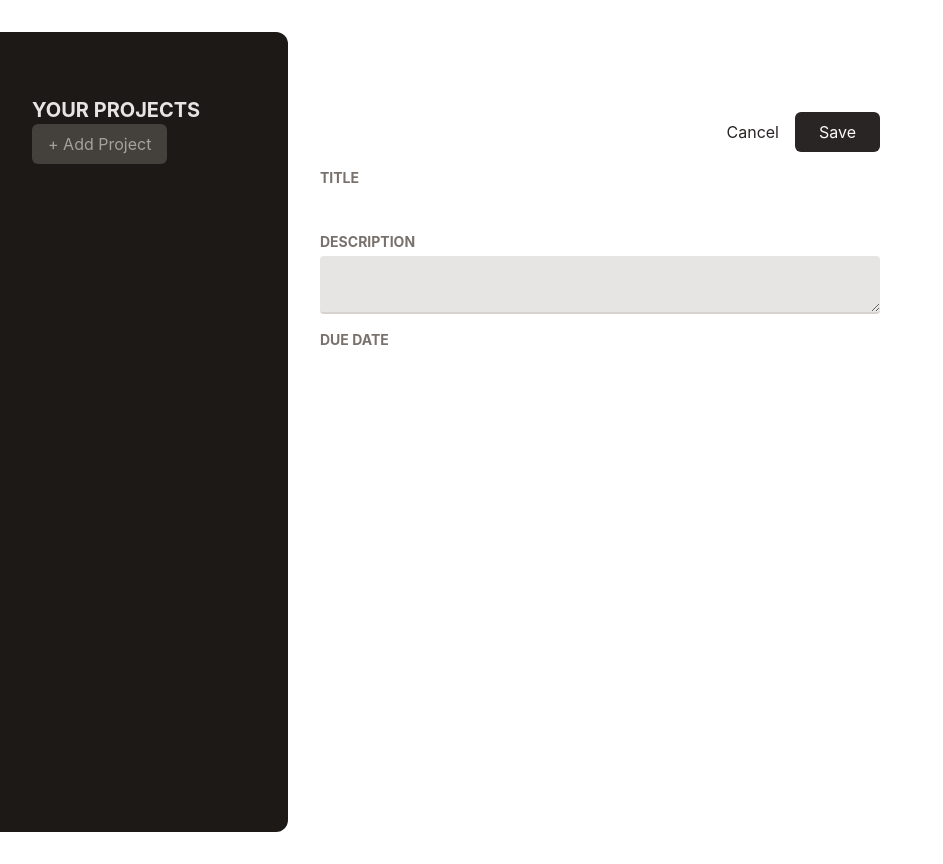
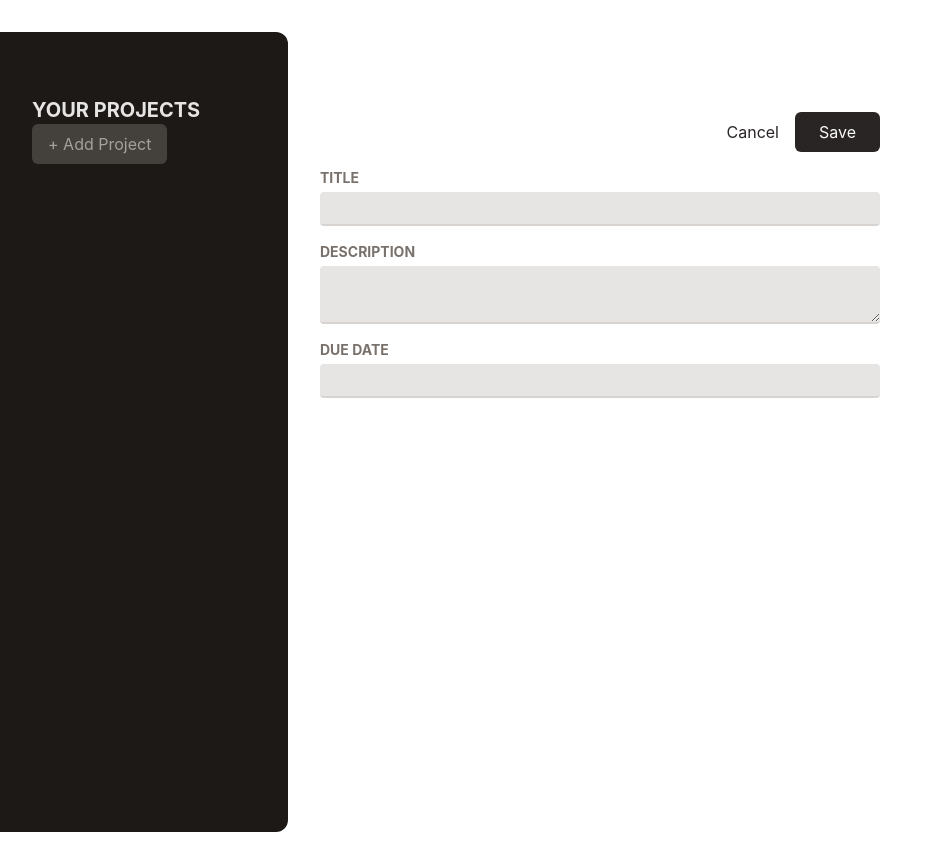
Before and after one commit to LeGiaUy/project-management-app, a React (Vite) app: page / in a window 1280 px wide. Shown: the whole page, without its empty margins (0-943 px from the left). Built offline with nearby package versions, Linux system fonts and the light colour scheme.

Commit message:
style: update Input component styling

```diff
--- a/src/components/Input.jsx
+++ b/src/components/Input.jsx
@@ -1,16 +1,15 @@
 export default function Input({ label, textarea, ...props }) {
+  const classes =
+    "w-full p-1 border-b-2 rounded-sm border-stone-300 bg-stone-200 text-stone-600 focus:outline-none focus:border-stone-600";
   return (
     <p className="flex flex-col gap-1 my-4">
       <label className="text-sm font-bold uppercase text-stone-500">
         {label}
       </label>
       {textarea ? (
-        <textarea
-          className="w-full p-1 border-b-2 rounded-sm border-stone-300 bg-stone-200 text-stone-600 focus:outline-none focus:border-stone-600"
-          {...props}
-        />
+        <textarea className={classes} {...props} />
       ) : (
-        <input {...props} />
+        <input className={classes} {...props} />
       )}
     </p>
   );
```
